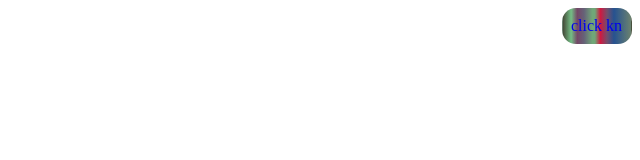
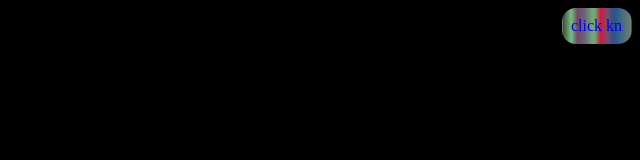
Before and after one commit to mhmdrezachizari/test3, a plain HTML site: page index.html in a window 1280 px wide. Shown: the whole page, without its empty margins (640-1280 px from the left). Drawn offline with Linux system fonts and the light colour scheme.

Commit message:
payam jadid

```diff
--- a/index.html
+++ b/index.html
@@ -9,6 +9,8 @@
     <div class="divContainer">
 
         <a class="itemsLink" href="#">click kn </a>
+        <h2>sALAMOIFADI8FGHWOISDFP</h2>
+        <h3>udauyfdauydgasuhgdsaygd</h3>
     </div>
   </body>
 </html>
--- a/style.css
+++ b/style.css
@@ -15,3 +15,6 @@
   color: white;
   background-color: #0069d9;
 }
+body{
+    background-color: black;
+}
```
